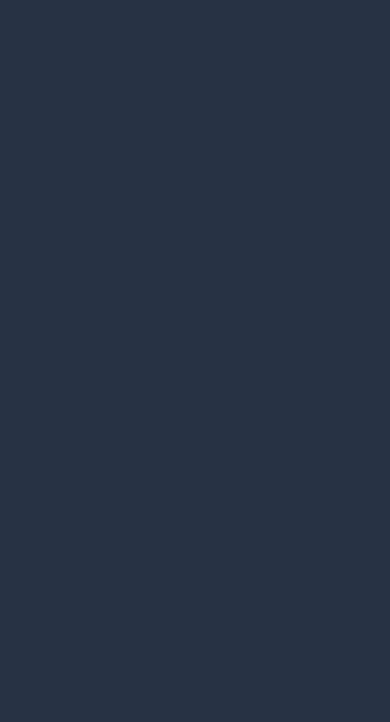
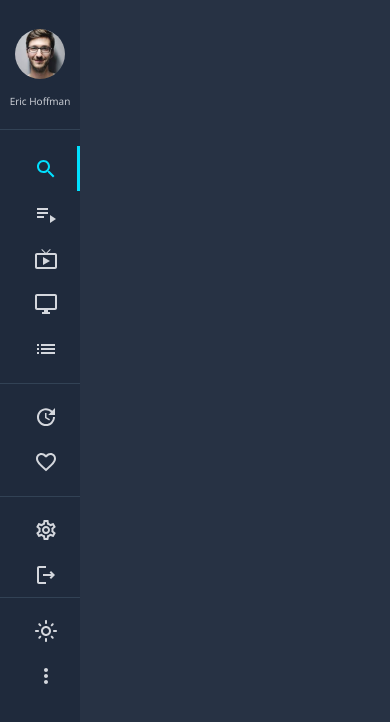
Before and after one commit to ameerajayakumar/movie-app, a React (Create React App) app: page / in a window 390 px wide. Shown: the top 722 px of the page. Built offline with nearby package versions, Linux system fonts and the light colour scheme.

Commit message:
mobile sidenav

```diff
--- a/src/App.js
+++ b/src/App.js
@@ -9,12 +9,8 @@ function App() {
   return (
     <ThemeProvider theme={theme}>
       <div className="app">
-        {!isMobile && (
-          <>
-            <Sidenav />
-            <Main />
-          </>
-        )}
+        <Sidenav />
+        {!isMobile && <Main />}
       </div>
     </ThemeProvider>
   );
--- a/src/pages/global/Sidenav.js
+++ b/src/pages/global/Sidenav.js
@@ -1,5 +1,5 @@
 import { ProSidebar, Menu, MenuItem } from 'react-pro-sidebar';
-import { Box, Divider, Typography } from '@mui/material';
+import { Box, Typography } from '@mui/material';
 import 'react-pro-sidebar/dist/css/styles.css';
 import SearchIcon from '@mui/icons-material/Search';
 import PlaylistPlayIcon from '@mui/icons-material/PlaylistPlay';
@@ -10,7 +10,11 @@ import UpdateIcon from '@mui/icons-material/Update';
 import FavoriteBorderIcon from '@mui/icons-material/FavoriteBorder';
 import SettingsOutlinedIcon from '@mui/icons-material/SettingsOutlined';
 import LogoutOutlinedIcon from '@mui/icons-material/LogoutOutlined';
+import LightModeOutlinedIcon from '@mui/icons-material/LightModeOutlined';
+import MoreVertIcon from '@mui/icons-material/MoreVert';
 import { CustomDivider } from '../../components/Divider';
+import useMediaQueries from '../../hooks/useMediaQueries';
+import { useEffect, useState } from 'react';
 
 const Item = ({ title, icon }) => {
   return (
@@ -27,6 +31,13 @@ const Item = ({ title, icon }) => {
 };
 
 const Sidenav = () => {
+  const [collapsed, setCollapsed] = useState(false);
+  const isMobile = useMediaQueries('mobile');
+  useEffect(() => {
+    if (isMobile) setCollapsed(true);
+    else setCollapsed(false);
+  }, [isMobile]);
+
   return (
     <Box
       sx={{
@@ -41,21 +52,21 @@ const Sidenav = () => {
         },
       }}
     >
-      <ProSidebar className="sidenav">
+      <ProSidebar className="sidenav" collapsed={collapsed}>
         <Menu iconShape="square">
           {/* LOGO AND MENU ICON */}
           <Box mt="19px" mb="20px">
             <Box display="flex" justifyContent="center" alignItems="center">
               <img
                 alt="profile-user"
-                width="100px"
-                height="100px"
+                width={isMobile ? '50px' : '100px'}
+                height={isMobile ? '50px' : '100px'}
                 src={`../../assets/profile-pic.png`}
                 style={{ cursor: 'default', borderRadius: '50%' }}
               />
             </Box>
             <Box textAlign="center" mt="15px">
-              <Typography fontSize="20px" color="#D4D7DD">
+              <Typography fontSize={isMobile ? '10px' : '20px'} color="#D4D7DD">
                 Eric Hoffman
               </Typography>
             </Box>
@@ -86,6 +97,13 @@ const Sidenav = () => {
             <Item title="Settings" icon={<SettingsOutlinedIcon />} />
             <Item title="Logout" icon={<LogoutOutlinedIcon />} />
           </Box>
+          <CustomDivider />
+          {isMobile && (
+            <Box paddingLeft="10%" mt="10px">
+              <Item title="Theme" icon={<LightModeOutlinedIcon />} />
+              <Item title="Theme" icon={<MoreVertIcon />} />
+            </Box>
+          )}
         </Menu>
       </ProSidebar>
     </Box>
```
